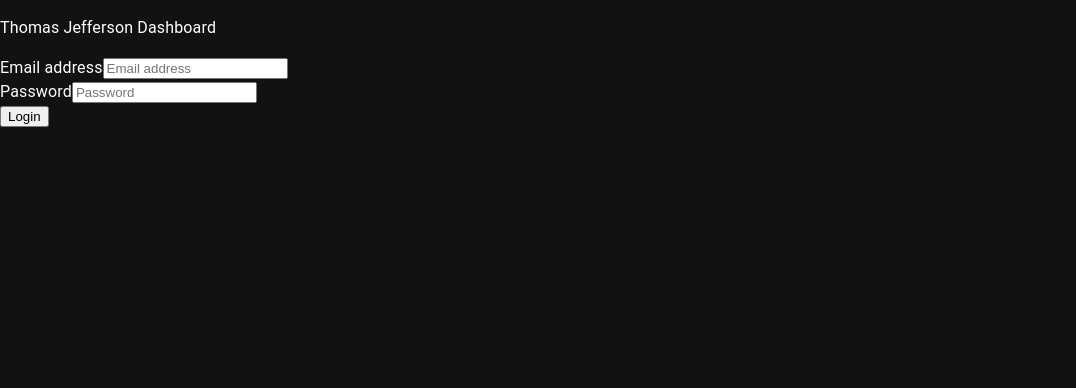
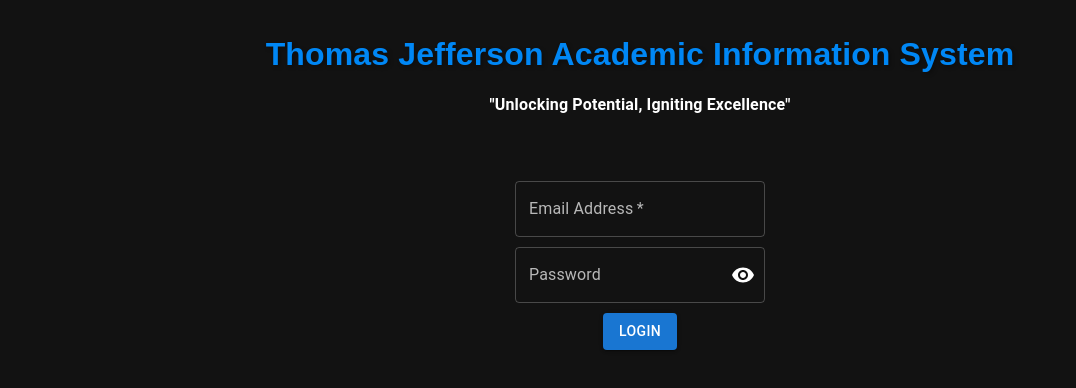
Before and after one commit to jrp9pte/Educator_Hub, a React (Create React App) app in the folder tje-dashboard-app/: page / in a window 1280 px wide. Shown: the top 388 px of the page, without its empty margins (0-1076 px from the left). Built offline with nearby package versions, Linux system fonts and the light colour scheme.

Commit message:
login styling

```diff
--- a/tje-dashboard-app/src/components/AUTH/Login.js
+++ b/tje-dashboard-app/src/components/AUTH/Login.js
@@ -4,8 +4,31 @@
 import { auth } from '../../firebase.js';
 import { NavLink, useNavigate } from 'react-router-dom';
 import Home from "../../pages/Home.js";
+import TextField from "@mui/material/TextField";
+import MenuItem from "@mui/material/MenuItem";
+import Box from "@mui/material/Box";
+import InputLabel from "@mui/material/InputLabel";
+import FormControl from "@mui/material/FormControl";
+import Button from "@mui/material/Button";
+import IconButton from '@mui/material/IconButton';
+import Input from '@mui/material/Input';
+import FilledInput from '@mui/material/FilledInput';
+import OutlinedInput from '@mui/material/OutlinedInput';
+import InputAdornment from '@mui/material/InputAdornment';
+import FormHelperText from '@mui/material/FormHelperText';
+import Visibility from '@mui/icons-material/Visibility';
+import VisibilityOff from '@mui/icons-material/VisibilityOff';
 
 const Login = () => {
+
+    const [showPassword, setShowPassword] = useState(false);
+
+  const handleClickShowPassword = () => setShowPassword((show) => !show);
+
+  const handleMouseDownPassword = (event) => {
+    event.preventDefault();
+  };
+
     const navigate = useNavigate();
     const [email, setEmail] = useState('');
     const [password, setPassword] = useState('');
@@ -28,57 +51,86 @@
         });
 
     }
+    const styles = `
+  input:-webkit-autofill,
+  input:-webkit-autofill:hover,
+  input:-webkit-autofill:focus,
+  input:-webkit-autofill:active {
+    transition: background-color 5000s ease-in-out 0s;
+    -webkit-text-fill-color: #1976d2 !important;
+    -webkit-box-shadow: 0 0 0px 1000px #121212 inset !important;
+  }
+`;
 
     return(
-        <>
-            <main >
+        <>  <style>{styles}</style>
+            <main>
                 <section>
-                    <div>
-                        <p> Thomas Jefferson Dashboard </p>
+                    <div style={{ marginTop: "30px" }}>
 
+                    <h1 style={{ display: "flex", margin: "auto", justifyContent: "center" ,fontFamily: "Arial, sans-serif", fontSize: "32px", fontWeight: "bold", color: "#0087f5", textShadow: "2px 2px 4px rgba(0, 0, 0, 0.3)" }}>
+                        Thomas Jefferson Academic Information System
+                    </h1>
+                    <h4 style={{ display: "flex", margin: "auto", justifyContent: "center", marginTop:"15px" }}>
+                        "Unlocking Potential, Igniting Excellence"
+                    </h4>
+                    <br></br>
                     <form>
-                            <div>
-                                <label htmlFor="email-address">
-                                    Email address
-                                </label>
-                                <input
+                        <div style={{ display: "flex", justifyContent: "center", marginBottom: "10px", marginTop:"40px" }}>
+                            <Box style={{ width: "250px" }}>
+                                <TextField
+                                    variant ="outlined"
                                     id="email-address"
                                     name="email"
                                     type="email"
                                     required
-                                    placeholder="Email address"
-                                    onChange={(e)=>setEmail(e.target.value)}
+                                    label="Email Address"
+                                    fullWidth
+                                    onChange={(e) => setEmail(e.target.value)}
                                 />
+                            </Box>
                         </div>
-
-                            <div>
-                                <label htmlFor="password">
-                                    Password
-                                </label>
-                                <input
-                                    id="password"
-                                    name="password"
-                                    type="password"
+                        <div style={{ display: "flex", justifyContent: "center", marginBottom: "10px" }}>
+                            <Box style={{ width: "250px" }}>
+                                <FormControl sx={{ width: "100%" }} variant="outlined">
+                                    <InputLabel htmlFor="outlined-adornment-password">Password</InputLabel>
+                                    <OutlinedInput
+                                    id="outlined-adornment-password"
                                     required
-                                    placeholder="Password"
-                                    onChange={(e)=>setPassword(e.target.value)}
+                                    fullWidth
+                                    onChange={(e) => setPassword(e.target.value)}
+                                    type={showPassword ? "text" : "password"}
+                                    endAdornment={
+                                        <InputAdornment position="end">
+                                        <IconButton
+                                            aria-label="toggle password visibility"
+                                            onClick={handleClickShowPassword}
+                                            onMouseDown={handleMouseDownPassword}
+                                            edge="end"
+                                        >
+                                            {showPassword ? <VisibilityOff /> : <Visibility />}
+                                        </IconButton>
+                                        </InputAdornment>
+                                    }
+                                    label="Password"
                                     />
+                                </FormControl>
+                            </Box>
                         </div>
-
-                            <div>
-                                <button
-                                    onClick={onLogin}
-                                >
+                        <div style={{ display: "flex", justifyContent: "center" }}>
+                            <Button variant="contained" onClick={onLogin}>
                             Login
-                                </button>
+                            </Button>
                         </div>
                         </form>
+
 
                     </div>
                 </section>
             </main>
+
         </>
     )
 }
 
-export default Login
+export default Login;
--- a/tje-dashboard-app/src/components/Dash_board/Dash_board.js
+++ b/tje-dashboard-app/src/components/Dash_board/Dash_board.js
@@ -15,6 +15,7 @@
 import Stack from '@mui/material/Stack';
 import IconButton from '@mui/material/IconButton';
 import DeleteIcon from '@mui/icons-material/Delete';
+
 
 function DASH_BOARD() {
   const [classList, setClassList] = useState([]);
```
Also changed, not shown: tje-dashboard-app/src/components/Teacher_Directory/Teacher_Directory.js (+27 -52 lines). Lines whose indentation alone changed are shown as unchanged.
